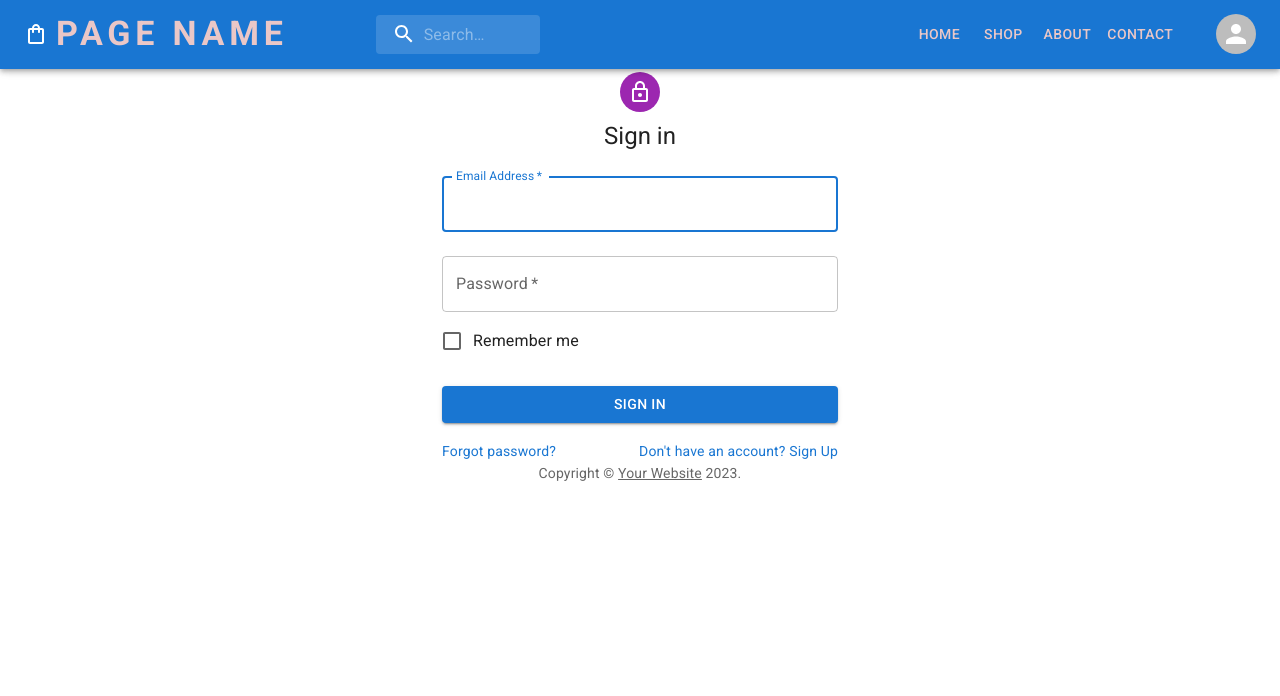
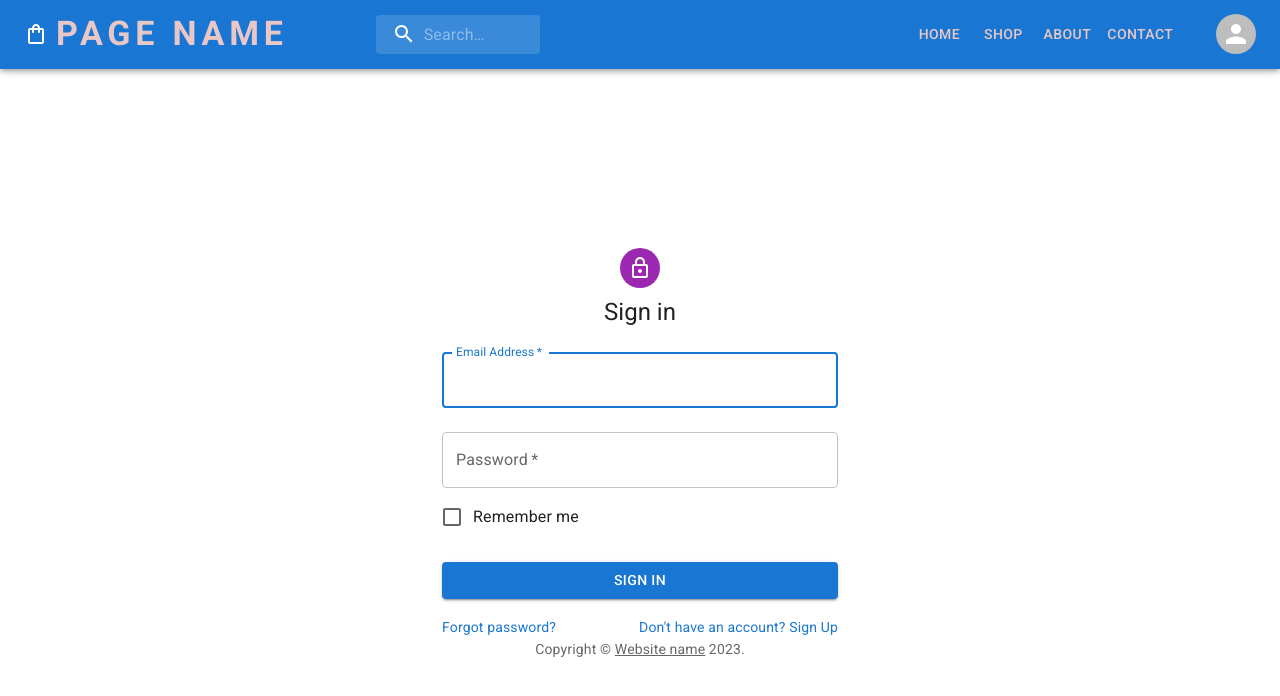
Before and after one commit to Maral1373/final-project-frontend, a React (Create React App) app: page /signin in a window 1280 px wide. Shown: the top 696 px of the page. Built offline with nearby package versions, Linux system fonts and the light colour scheme.

Commit message:
sigin in and sign up style  fixed

```diff
--- a/src/components/CopyRight/CopyRight.jsx
+++ b/src/components/CopyRight/CopyRight.jsx
@@ -1,18 +1,35 @@
 import * as React from "react";
+// import Box from "@mui/material/Box";
 
 import Typography from "@mui/material/Typography";
 import Link from "@mui/material/Link";
 
 function Copyright() {
   return (
-    <Typography variant="body2" color="text.secondary" align="center">
-      {"Copyright © "}
-      <Link color="inherit" href="https://mui.com/">
-        Your Website
-      </Link>{" "}
-      {new Date().getFullYear()}
-      {"."}
-    </Typography>
+    // <Box
+    //   sx={{
+    //     bgcolor: "background.paper",
+    //     p: 10,
+    //     mt: 40,
+    //     ml: 2,
+    //     display: { md: "flex" },
+    //   }}
+    //   component="footer"
+    // >
+      <Typography
+        variant="body2"
+        color="text.secondary"
+        align="center"
+        component="p"
+      >
+        {"Copyright © "}
+        <Link color="inherit" href="#">
+          Website name
+        </Link>{" "}
+        {new Date().getFullYear()}
+        {"."}
+      </Typography>
+    // </Box>
   );
 }
 
--- a/src/screens/sign-in/SignIn.js
+++ b/src/screens/sign-in/SignIn.js
@@ -33,7 +33,7 @@ export default function SignIn() {
         <CssBaseline />
         <Box
           sx={{
-            marginTop: 8,
+            marginTop: 30,
             display: "flex",
             flexDirection: "column",
             alignItems: "center",
--- a/src/screens/sign-up/SignUp.js
+++ b/src/screens/sign-up/SignUp.js
@@ -11,6 +11,7 @@ import Box from "@mui/material/Box";
 import LockOutlinedIcon from "@mui/icons-material/LockOutlined";
 import Typography from "@mui/material/Typography";
 import Container from "@mui/material/Container";
+import AppBar from "../../components/AppBar/AppBar";
 import { createTheme, ThemeProvider } from "@mui/material/styles";
 import Copyright from "../../components/CopyRight/CopyRight";
 
@@ -28,11 +29,12 @@ export default function SignUp() {
 
   return (
     <ThemeProvider theme={theme}>
+      <AppBar />
       <Container component="main" maxWidth="xs">
         <CssBaseline />
         <Box
           sx={{
-            marginTop: 8,
+            marginTop: 30,
             display: "flex",
             flexDirection: "column",
             alignItems: "center",
@@ -48,7 +50,7 @@ export default function SignUp() {
             component="form"
             noValidate
             onSubmit={handleSubmit}
-            sx={{ mt: 3 }}
+            sx={{ mt: 1 }}
           >
             <Grid container spacing={2}>
               <Grid item xs={12} sm={6}>
@@ -112,14 +114,14 @@ export default function SignUp() {
             </Button>
             <Grid container justifyContent="flex-end">
               <Grid item>
-                <Link href="#" variant="body2">
+                <Link href="/signin" variant="body2">
                   Already have an account? Sign in
                 </Link>
               </Grid>
             </Grid>
           </Box>
         </Box>
-        <Copyright sx={{ mt: 5 }} />
+        <Copyright sx={{ mt: 8 }} />
       </Container>
     </ThemeProvider>
   );
```
